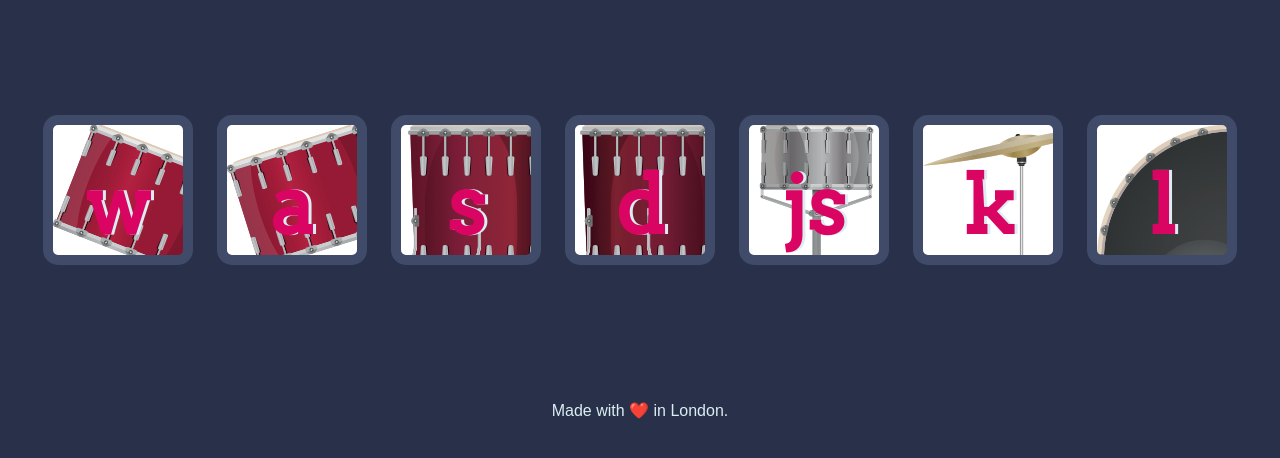
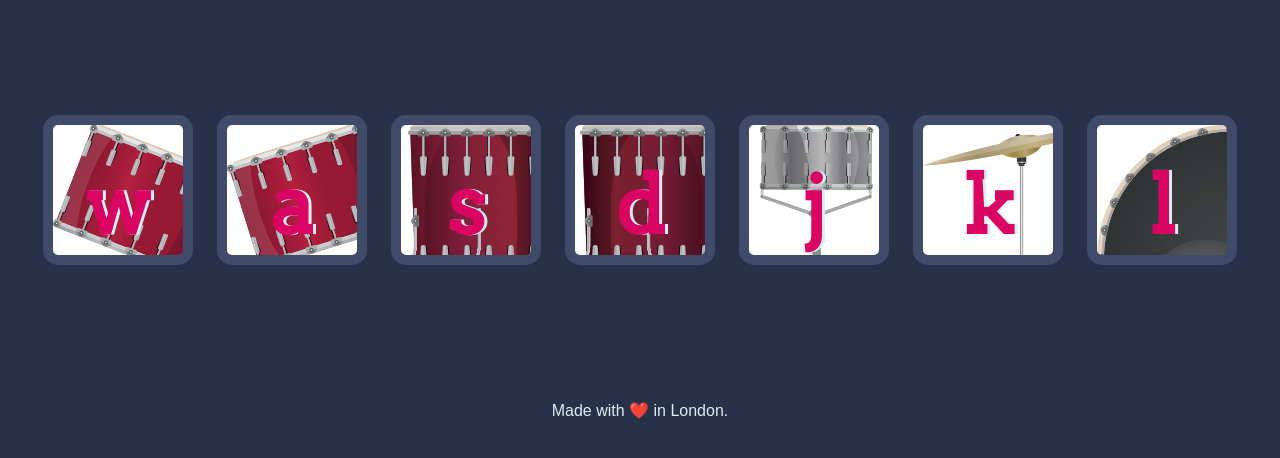
Before and after one commit to harshithaark/Drum, a plain HTML site: page index.html in a window 1280 px wide. Shown: the part 174-632 px from the top of the page. Drawn offline with Linux system fonts and the light colour scheme.

Commit message:
small change

```diff
--- a/index.html
+++ b/index.html
@@ -16,7 +16,7 @@
     <button class="a drum">a</button>
     <button class="s drum">s</button>
     <button class="d drum">d</button>
-    <button class="j drum">js</button>
+    <button class="j drum">j</button>
     <button class="k drum">k</button>
     <button class="l drum">l</button>
   </div>
```
